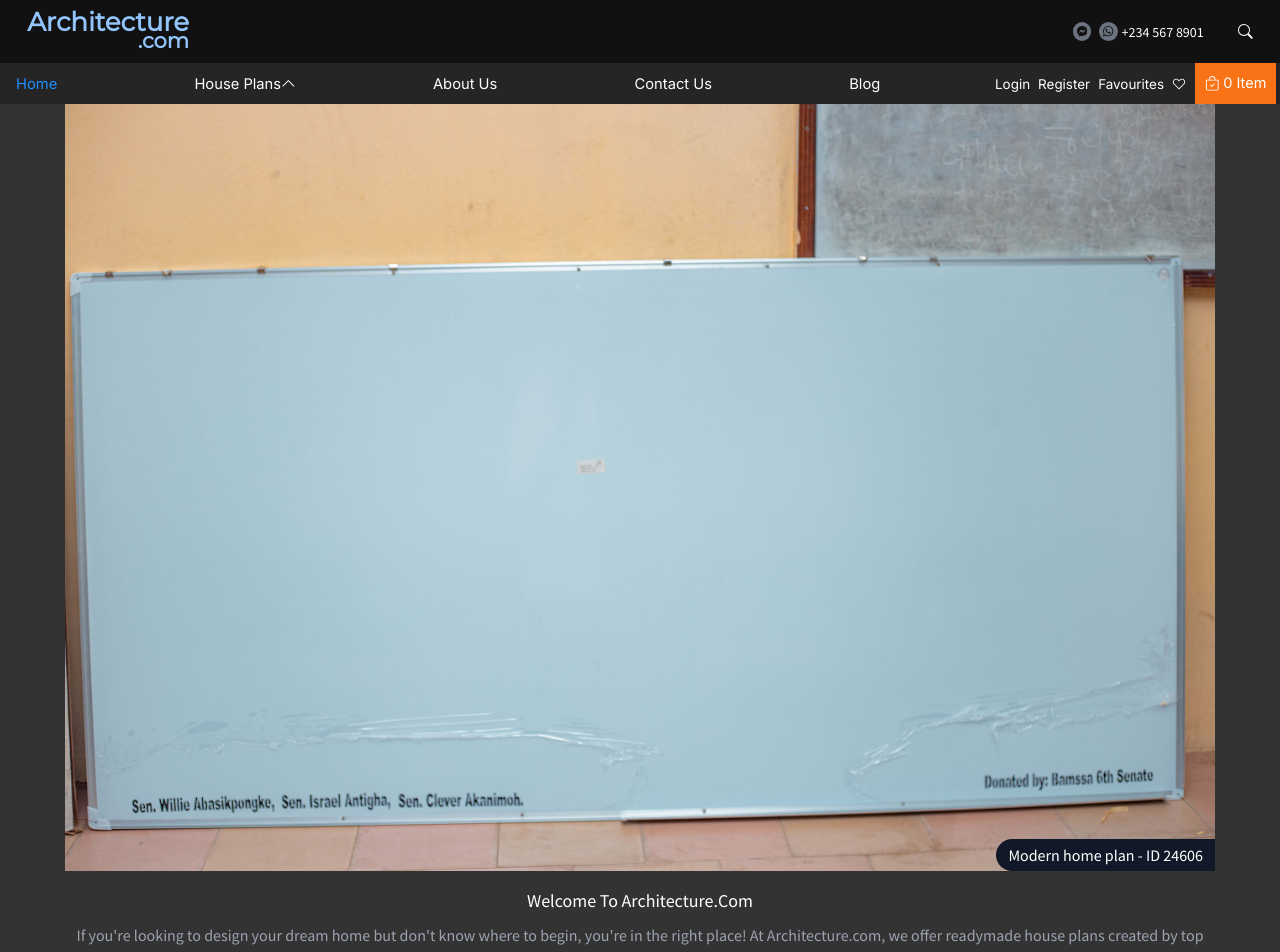
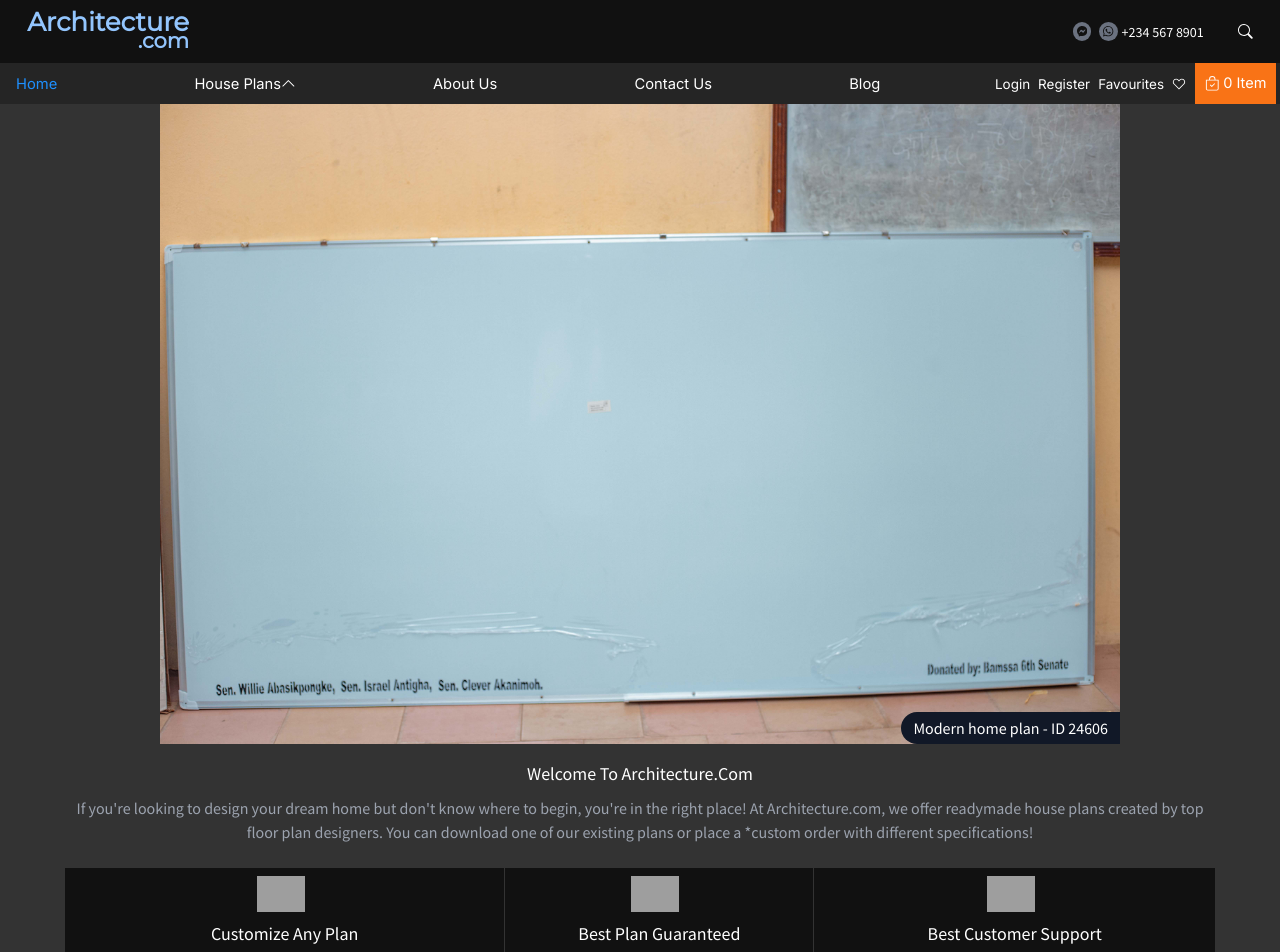
Before and after one commit to cleverAkanimoh/architecture, a React (Create React App) app: page / in a window 1280 px wide. Shown: the top 952 px of the page. Built offline with nearby package versions, Linux system fonts and the light colour scheme; grey boxes are pictures that could not be loaded; a web font is replaced by a local one.

Commit message:
modified Home.tsx in Pages

```diff
--- a/src/Pages/Home.tsx
+++ b/src/Pages/Home.tsx
@@ -12,12 +12,13 @@ export default function Home() {
     <section className="general-flex">
       {/* <ImageArea src={defaultImage} title="title here..." /> */}
 
-      <Link to={'..'}>
-        <div className="w-full h-[20%]">
-          <div className="w-full  relative items-center justify-center">
-            <img src={defaultImage} alt={"title"} className="w-full" />
+      <Link to={'..'} className="hidden sm2:block">
+        <div className="overflow-hidden">
+          <div className="w-full h-[50vw] relative items-center justify-center">
 
-            <div className="absolute rounded-l-full bottom-0 right-0 py-1 px-3 bg-gray-900 text-white font-light font-sans">
+            <img src={defaultImage} alt={"title"} className="w-full h-full hover:scale-[1.1] transition-all duration-200" />
+
+            <div className="absolute rounded-l-full bottom-0 right-0 py-1 px-3 bg-gray-900 text-white font-sans">
               <p>{"Modern home plan - ID 24606"}</p>
             </div>
           </div>
```
